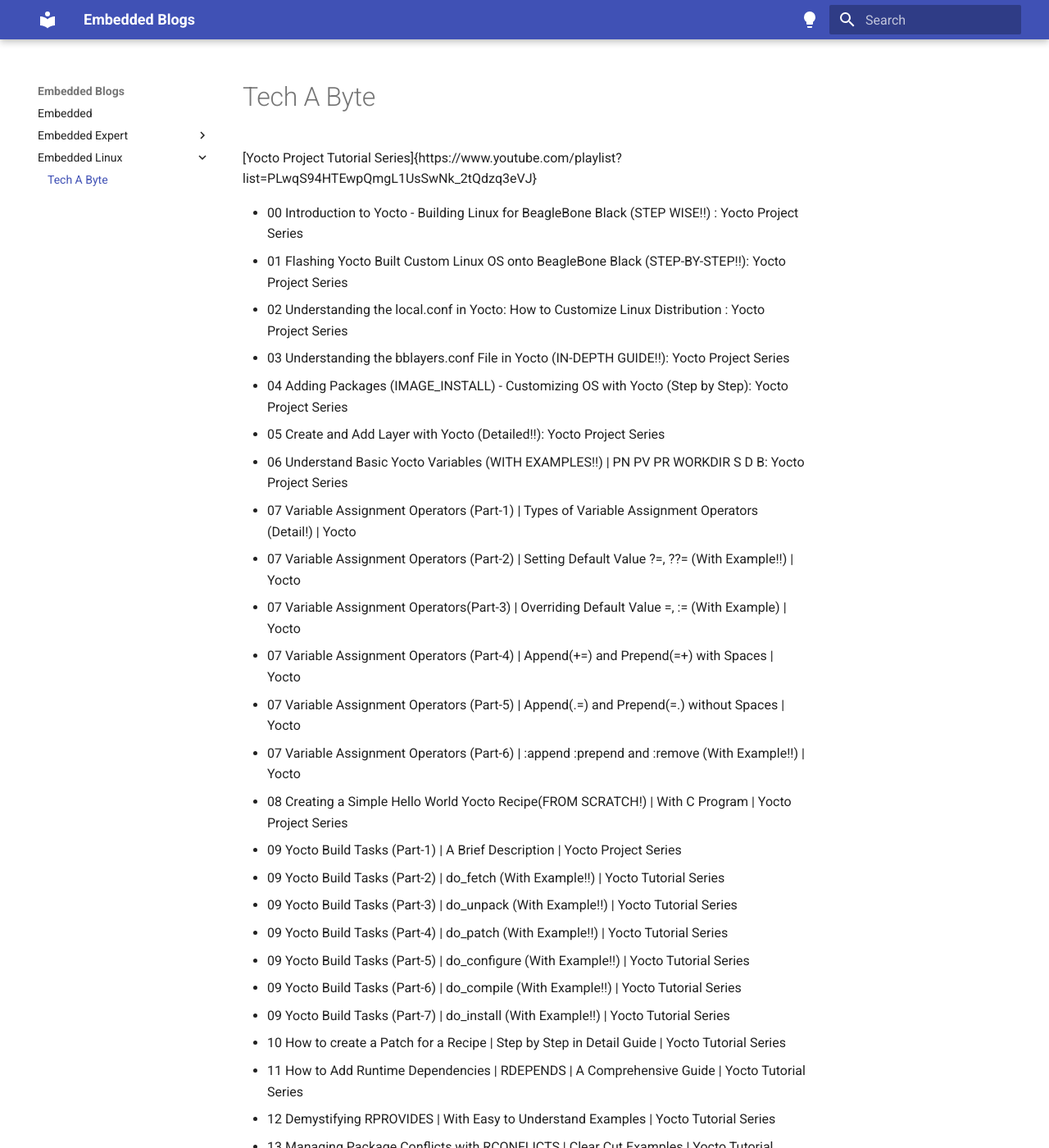
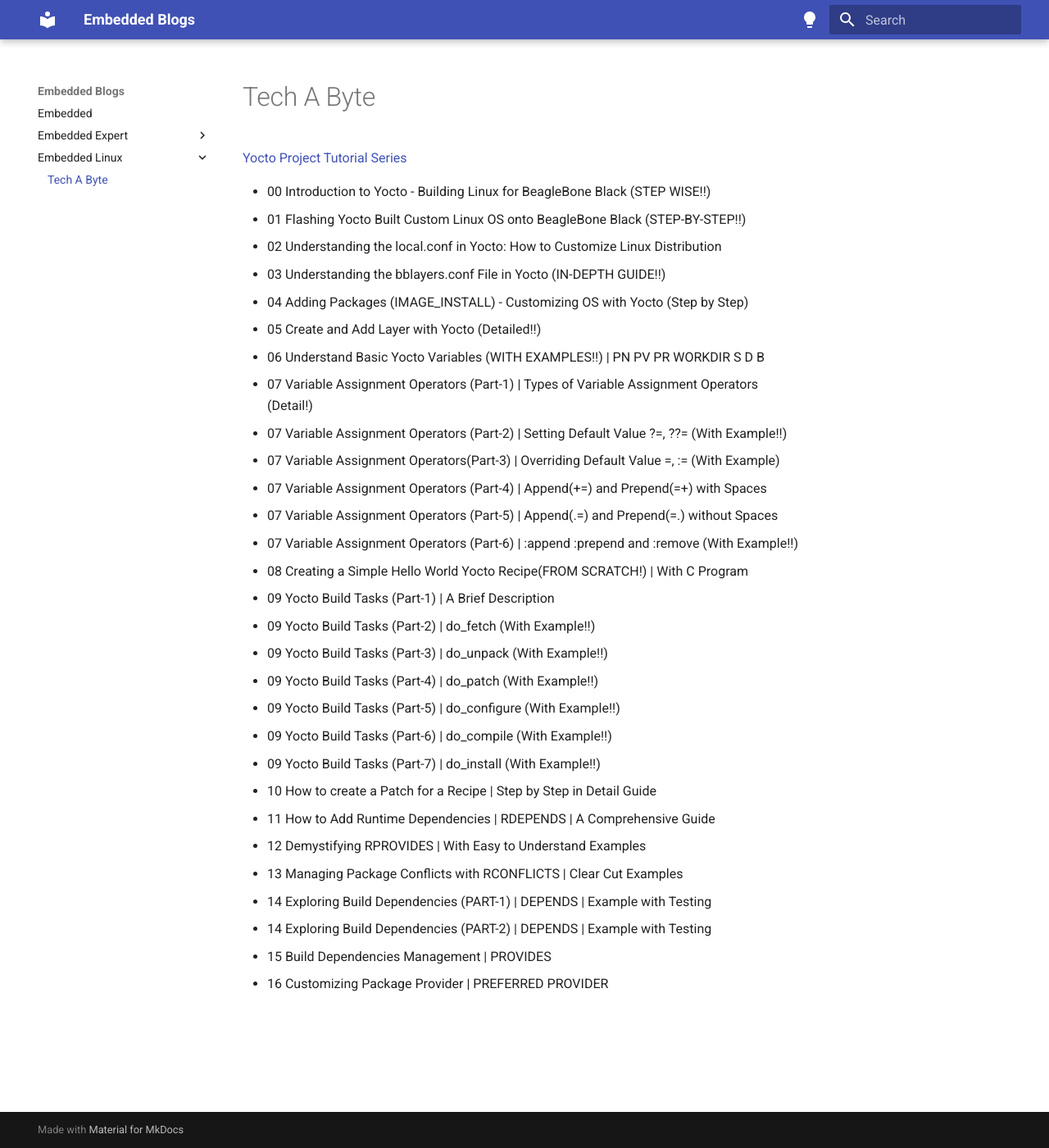
Before and after one commit to embeddednext/blogs, an MkDocs documentation site: the page built from docs/embedded-linux/tech-byte.md, in a window 1280 px wide and 1400 px high. Shown: the whole window at 82% size. Built offline with MkDocs 1.6.1 and Material for MkDocs 9.7.7, drawn with Linux system fonts in a browser that asks for light colours; some of the changed text lies outside the part shown.

Commit message:
tech-byte

```diff
--- a/docs/embedded-linux/tech-byte.md
+++ b/docs/embedded-linux/tech-byte.md
@@ -1,32 +1,32 @@
 
-[Yocto Project Tutorial Series]{https://www.youtube.com/playlist?list=PLwqS94HTEwpQmgL1UsSwNk_2tQdzq3eVJ}
+[Yocto Project Tutorial Series](https://www.youtube.com/playlist?list=PLwqS94HTEwpQmgL1UsSwNk_2tQdzq3eVJ)
 
- - 00 Introduction to Yocto - Building Linux for BeagleBone Black (STEP WISE!!) : Yocto Project Series
- - 01 Flashing Yocto Built Custom Linux OS onto BeagleBone Black (STEP-BY-STEP!!): Yocto Project Series
- - 02 Understanding the local.conf in Yocto: How to Customize Linux Distribution : Yocto Project Series
- - 03 Understanding the bblayers.conf File in Yocto (IN-DEPTH GUIDE!!): Yocto Project Series
- - 04 Adding Packages (IMAGE_INSTALL) - Customizing OS with Yocto (Step by Step): Yocto Project Series
- - 05 Create and Add Layer with Yocto (Detailed!!): Yocto Project Series
- - 06 Understand Basic Yocto Variables (WITH EXAMPLES!!) | PN PV PR WORKDIR S D B: Yocto Project Series
- - 07 Variable Assignment Operators (Part-1) | Types of Variable Assignment Operators (Detail!) | Yocto
- - 07 Variable Assignment Operators (Part-2) | Setting Default Value ?=, ??= (With Example!!) | Yocto
- - 07 Variable Assignment Operators(Part-3) | Overriding Default Value =, := (With Example) | Yocto
- - 07 Variable Assignment Operators (Part-4) | Append(+=) and Prepend(=+) with Spaces | Yocto
- - 07 Variable Assignment Operators (Part-5) | Append(.=) and Prepend(=.) without Spaces | Yocto
- - 07 Variable Assignment Operators (Part-6) | :append :prepend and :remove (With Example!!) | Yocto
- - 08 Creating a Simple Hello World Yocto Recipe(FROM SCRATCH!) | With C Program | Yocto Project Series
- - 09 Yocto Build Tasks (Part-1) | A Brief Description | Yocto Project Series
- - 09 Yocto Build Tasks (Part-2) | do_fetch (With Example!!) | Yocto Tutorial Series
- - 09 Yocto Build Tasks (Part-3) | do_unpack (With Example!!) | Yocto Tutorial Series
- - 09 Yocto Build Tasks (Part-4) | do_patch (With Example!!) | Yocto Tutorial Series
- - 09 Yocto Build Tasks (Part-5) | do_configure (With Example!!) | Yocto Tutorial Series
- - 09 Yocto Build Tasks (Part-6) | do_compile (With Example!!) | Yocto Tutorial Series
- - 09 Yocto Build Tasks (Part-7) | do_install (With Example!!) | Yocto Tutorial Series
- - 10 How to create a Patch for a Recipe | Step by Step in Detail Guide | Yocto Tutorial Series
- - 11 How to Add Runtime Dependencies | RDEPENDS | A Comprehensive Guide | Yocto Tutorial Series
- - 12 Demystifying RPROVIDES | With Easy to Understand Examples | Yocto Tutorial Series
- - 13 Managing Package Conflicts with RCONFLICTS | Clear Cut Examples | Yocto Tutorial Series
- - 14 Exploring Build Dependencies (PART-1) | DEPENDS | Example with Testing | Yocto Tutorial Series
- - 14 Exploring Build Dependencies (PART-2) | DEPENDS | Example with Testing | Yocto Tutorial Series
- - 15 Build Dependencies Management | PROVIDES | Yocto Tutorial Series
- - 16 Customizing Package Provider | PREFERRED PROVIDER | Yocto Tutorial Series
+ - 00 Introduction to Yocto - Building Linux for BeagleBone Black (STEP WISE!!)
+ - 01 Flashing Yocto Built Custom Linux OS onto BeagleBone Black (STEP-BY-STEP!!)
+ - 02 Understanding the local.conf in Yocto: How to Customize Linux Distribution
+ - 03 Understanding the bblayers.conf File in Yocto (IN-DEPTH GUIDE!!)
+ - 04 Adding Packages (IMAGE_INSTALL) - Customizing OS with Yocto (Step by Step)
+ - 05 Create and Add Layer with Yocto (Detailed!!)
+ - 06 Understand Basic Yocto Variables (WITH EXAMPLES!!) | PN PV PR WORKDIR S D B
+ - 07 Variable Assignment Operators (Part-1) | Types of Variable Assignment Operators (Detail!)
+ - 07 Variable Assignment Operators (Part-2) | Setting Default Value ?=, ??= (With Example!!)
+ - 07 Variable Assignment Operators(Part-3) | Overriding Default Value =, := (With Example)
+ - 07 Variable Assignment Operators (Part-4) | Append(+=) and Prepend(=+) with Spaces
+ - 07 Variable Assignment Operators (Part-5) | Append(.=) and Prepend(=.) without Spaces
+ - 07 Variable Assignment Operators (Part-6) | :append :prepend and :remove (With Example!!)
+ - 08 Creating a Simple Hello World Yocto Recipe(FROM SCRATCH!) | With C Program
+ - 09 Yocto Build Tasks (Part-1) | A Brief Description
+ - 09 Yocto Build Tasks (Part-2) | do_fetch (With Example!!)
+ - 09 Yocto Build Tasks (Part-3) | do_unpack (With Example!!)
+ - 09 Yocto Build Tasks (Part-4) | do_patch (With Example!!)
+ - 09 Yocto Build Tasks (Part-5) | do_configure (With Example!!)
+ - 09 Yocto Build Tasks (Part-6) | do_compile (With Example!!)
+ - 09 Yocto Build Tasks (Part-7) | do_install (With Example!!)
+ - 10 How to create a Patch for a Recipe | Step by Step in Detail Guide
+ - 11 How to Add Runtime Dependencies | RDEPENDS | A Comprehensive Guide
+ - 12 Demystifying RPROVIDES | With Easy to Understand Examples
+ - 13 Managing Package Conflicts with RCONFLICTS | Clear Cut Examples
+ - 14 Exploring Build Dependencies (PART-1) | DEPENDS | Example with Testing
+ - 14 Exploring Build Dependencies (PART-2) | DEPENDS | Example with Testing
+ - 15 Build Dependencies Management | PROVIDES
+ - 16 Customizing Package Provider | PREFERRED PROVIDER
```
